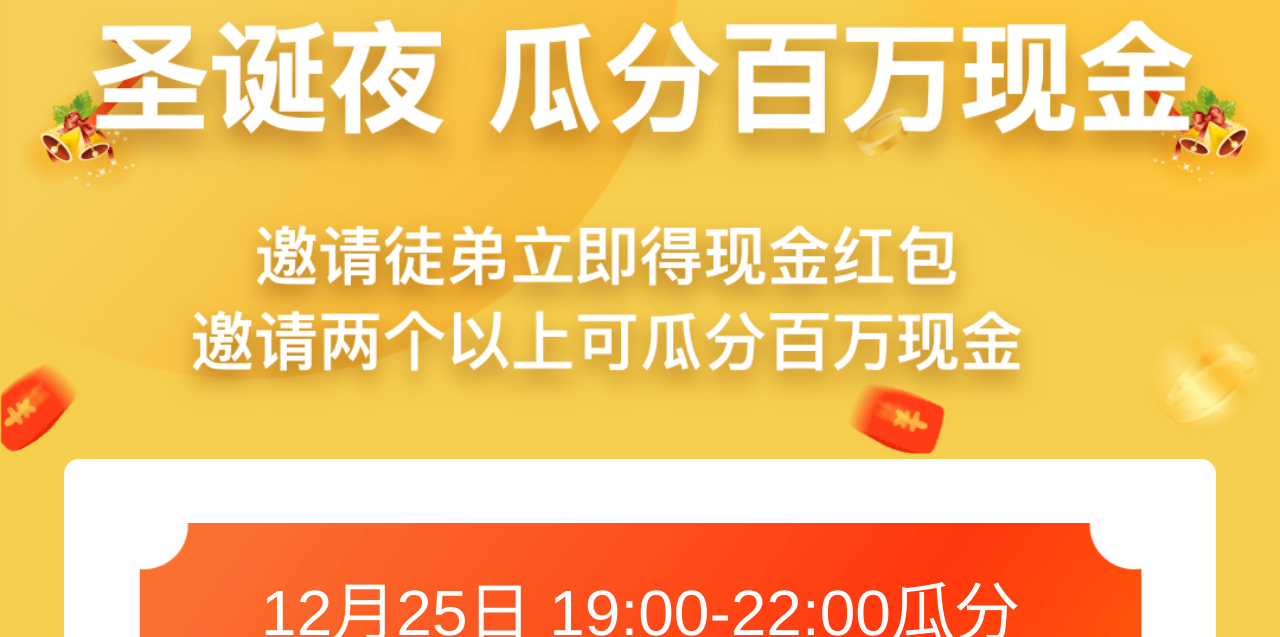
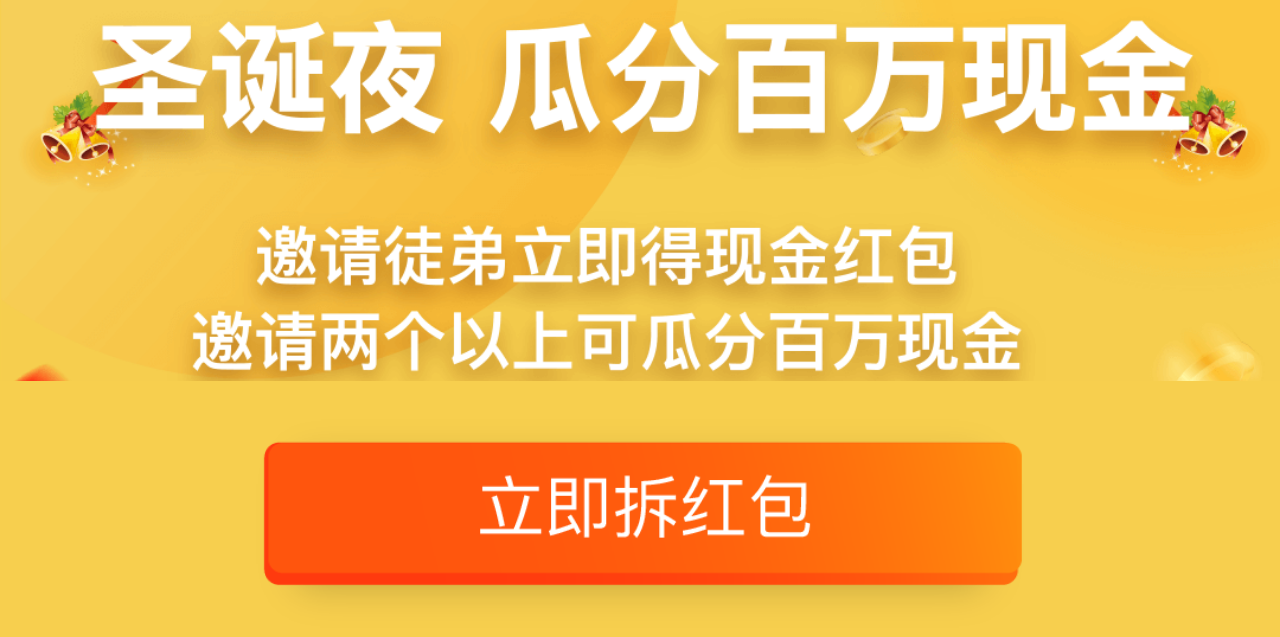
Before and after one commit to lafitewu/ChristmasH5, a plain HTML site: page index.html in a window 1280 px wide. Shown: the part 163-800 px from the top of the page. Drawn offline with Linux system fonts and the light colour scheme; no server answers.

Commit message:
圣诞底部悬浮按钮

```diff
--- a/css/index.css
+++ b/css/index.css
@@ -524,6 +524,22 @@
             font-size: 3.2vw;
         }
 
+        .block {
+            width: 100%;
+            height: 20vw;
+        }
+        .footerBtn {
+            position: fixed;
+            bottom: 0vw;
+            width: 100%;
+            height: 20vw;
+            background: #F7CF4E;
+        }
+            .footerImg {
+                width: 60%;
+                margin-left: 20%;
+                margin-top: 3vw;
+            }
 
         @-webkit-keyframes zoomIn {
             from {
--- a/index.html
+++ b/index.html
@@ -181,6 +181,12 @@
             <img class="invite_skill" src="images/christmas_invite_step_img.png" alt="invite_skill">
         </div>
         <div class="info">为了保证活动的公平公正性，作弊用户将取消所有奖励<br/>活动最终解释权归悦头条所有</div>
+        <div class="block"></div>
+        <div class="footerBtn">
+            <a href="function://callapp?f=test&title=高温福利，狂赚8888元&description=0门槛，邀请有效即奖励，最高赚8888元。1元可提现，你来下载提现试试！&image=http://hbhunter.oss-cn-qingdao.aliyuncs.com/yuetoutiao/Material/zd_51.png&link=http://url.cn/5UTcSl0&callback=shareDone">
+                <img class="footerImg" src="images/Christmas_default_share_btn.png" alt="footerImg"/>
+            </a>
+        </div>
     </div>
 </body>
 </html>
--- a/js/index.js
+++ b/js/index.js
@@ -17,8 +17,8 @@ $(function() {
 		},
         init() {
             var that = this;
-            that.uid = that.getQueryString("phoneNum");
-            that.token = that.getQueryString("token");
+            // that.uid = that.getQueryString("phoneNum");
+            // that.token = that.getQueryString("token");
 
             $.get(that.hostname+"/yfax-htt-api/api/htt/queryChrismasActivityIndex",{"phoneNum": that.uid,"access_token": that.token}, function(res){
                 console.log(res);
```
Also changed, not shown: images/Christmas_default_share_btn.png (added).
